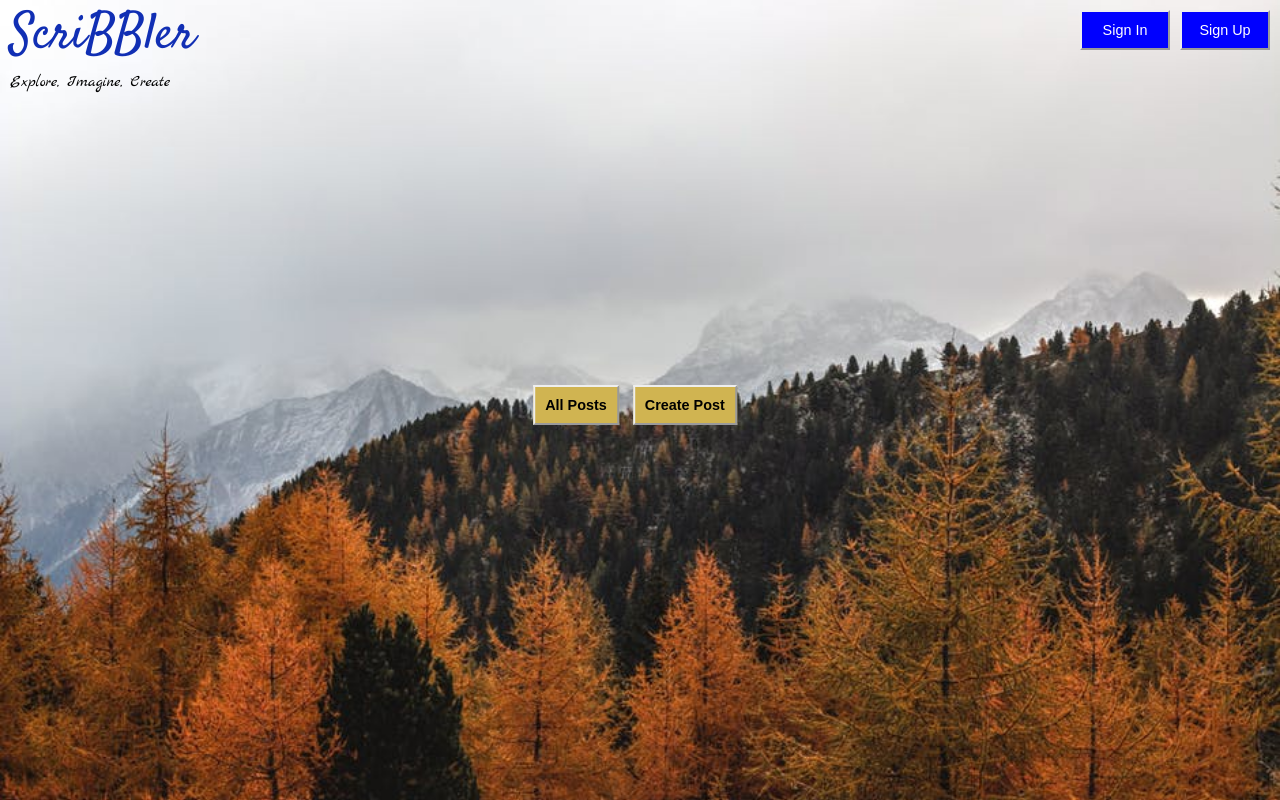
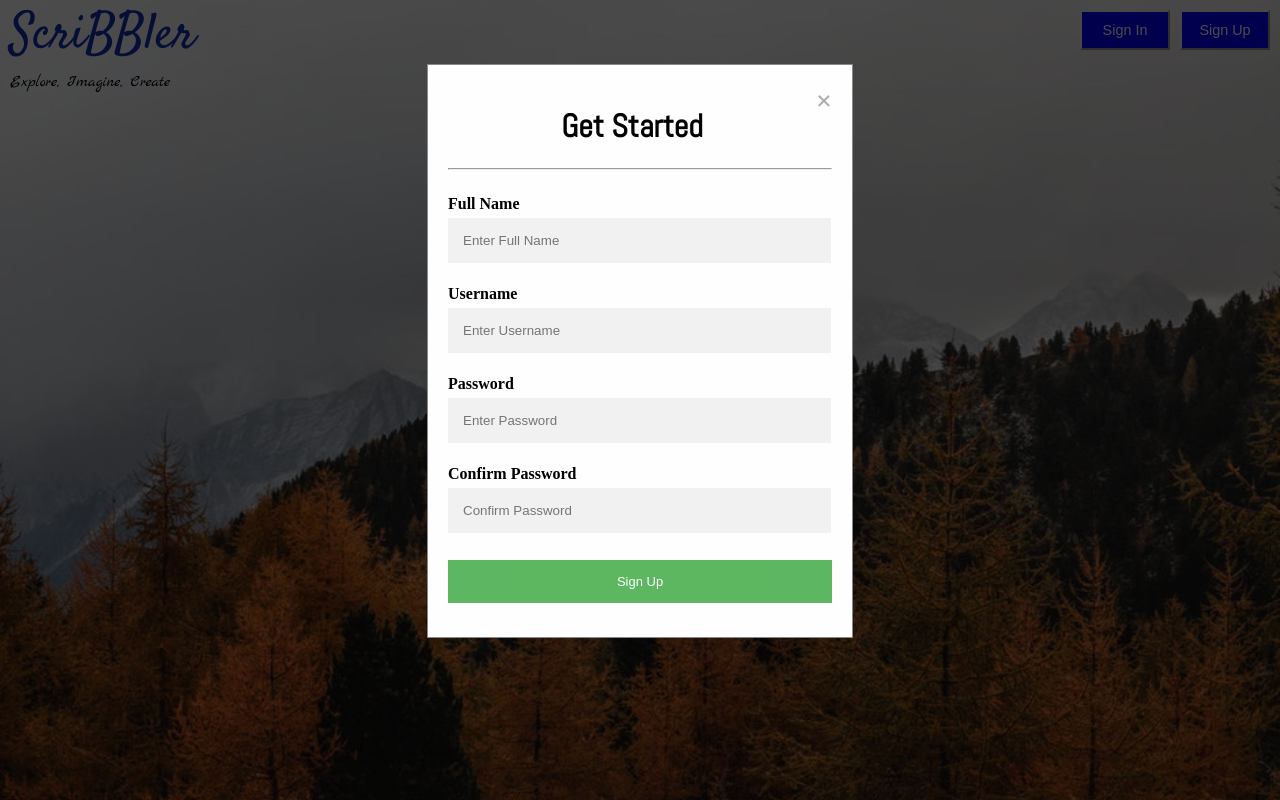
Before and after one commit to ramesh2712/front-end-development, a plain HTML site: page index.html in a window 1280 px wide. Both pictures are taken after a click on the button "Sign Up". Drawn offline with Linux system fonts and the light colour scheme.

Commit message:
Done with signup screen styling

```diff
--- a/css/index.css
+++ b/css/index.css
@@ -32,3 +32,69 @@ input.centerBtn {
     margin-right: -50%;
     transform: translate(-50%, -50%);
 }
+
+
+.modal {
+  display: none; /* Hidden by default */
+  position: fixed; /* Stay in place */
+  z-index: 1; /* Sit on top */
+  left: 0;
+  top: 0;
+  width: 100%; /* Full width */
+  height: 100%; /* Full height */
+  overflow: auto; /* Enable scroll if needed */
+  background-color: rgb(0,0,0); /* Fallback color */
+  background-color: rgba(0,0,0,0.7); /* Black w/ opacity */
+}
+
+
+/* Modal Content/Box */
+.modal-content {
+  background-color: #fefefe;
+  margin: 5% auto; /* 15% from the top and centered */
+  padding: 20px;
+  border: 1px solid #888;
+  width: 30%; /* Could be more or less, depending on screen size */
+}
+
+
+/* The Close Button */
+.close {
+  color: #aaa;
+  float: right;
+  font-size: 28px;
+  font-weight: bold;
+}
+hr {
+  margin-bottom: 25px;
+}
+/* Full-width input fields */
+input[type=text], input[type=password] {
+  width: 92%;
+  padding: 15px;
+  margin: 5px 0 22px 0;
+  display: inline-block;
+  border: none;
+  background: #f1f1f1;
+}
+input[type=text]:focus, input[type=password]:focus {
+  background-color: #ddd;
+  outline: none;
+}
+
+/* Set a style for all buttons */
+button {
+  background-color: #4CAF50;
+  color: white;
+  padding: 14px 20px;
+  margin: 5px 0 14px 0;
+  border: none;
+  cursor: pointer;
+  width: 100%;
+  opacity: 0.9;
+  font-size:13px;
+}
+
+button:hover {
+  opacity:1;
+}
--- a/index.html
+++ b/index.html
@@ -16,8 +16,8 @@
     <div id="main-container-div">
 
         <div class="header">
-          <input class="topButtons" type="button" value="Sign Up">
-          <input class="topButtons" type="button" value="Sign In">
+          <input id="signupBtn" class="topButtons" type="button" value="Sign Up">
+          <input id="signinBtn" class="topButtons" type="button" value="Sign In">
           <a id="pageTitle" class="logo-title">ScriBBler</a>
           <p class="middleText">Explore, Imagine, Create</p>
         </div>
@@ -29,10 +29,29 @@
 
     </div>
 
-    <div>
+    <div id="signupModal" class="modal">
+      <div class="modal-content">
+          <span class="close">&times;</span>
+          <h1>Get Started</h1>
+          <hr>
+          <form>
+              <div class="container">
+                  <label><b>Full Name</b></label>
+                  <input type="text" placeholder="Enter Full Name" required>
 
-    	<!-- Insert code for Sign In modal here -->
+                  <label><b>Username</b></label>
+                  <input type="text" placeholder="Enter Username"  required>
 
+                  <label><b>Password</b></label>
+                  <input type="password" placeholder="Enter Password" required>
+
+                  <label><b>Confirm Password</b></label>
+                  <input type="password" placeholder="Confirm Password"  required>
+
+                  <button type="submit" class="signupbtn">Sign Up</button>
+              </div>
+            </form>
+      </div>
     </div>
 
     <div>
--- a/js/index.js
+++ b/js/index.js
@@ -0,0 +1,25 @@
+// Get the modal
+var modal = document.getElementById('signupModal');
+
+// Get the button that opens the modal
+var btn = document.getElementById("signupBtn");
+
+// Get the <span> element that closes the modal
+var span = document.getElementsByClassName("close")[0];
+
+// When the user clicks on the button, open the modal
+btn.onclick = function() {
+  modal.style.display = "block";
+}
+
+// When the user clicks on <span> (x), close the modal
+span.onclick = function() {
+  modal.style.display = "none";
+}
+
+// When the user clicks anywhere outside of the modal, close it
+window.onclick = function(event) {
+  if (event.target == modal) {
+    modal.style.display = "none";
+  }
+}
```
